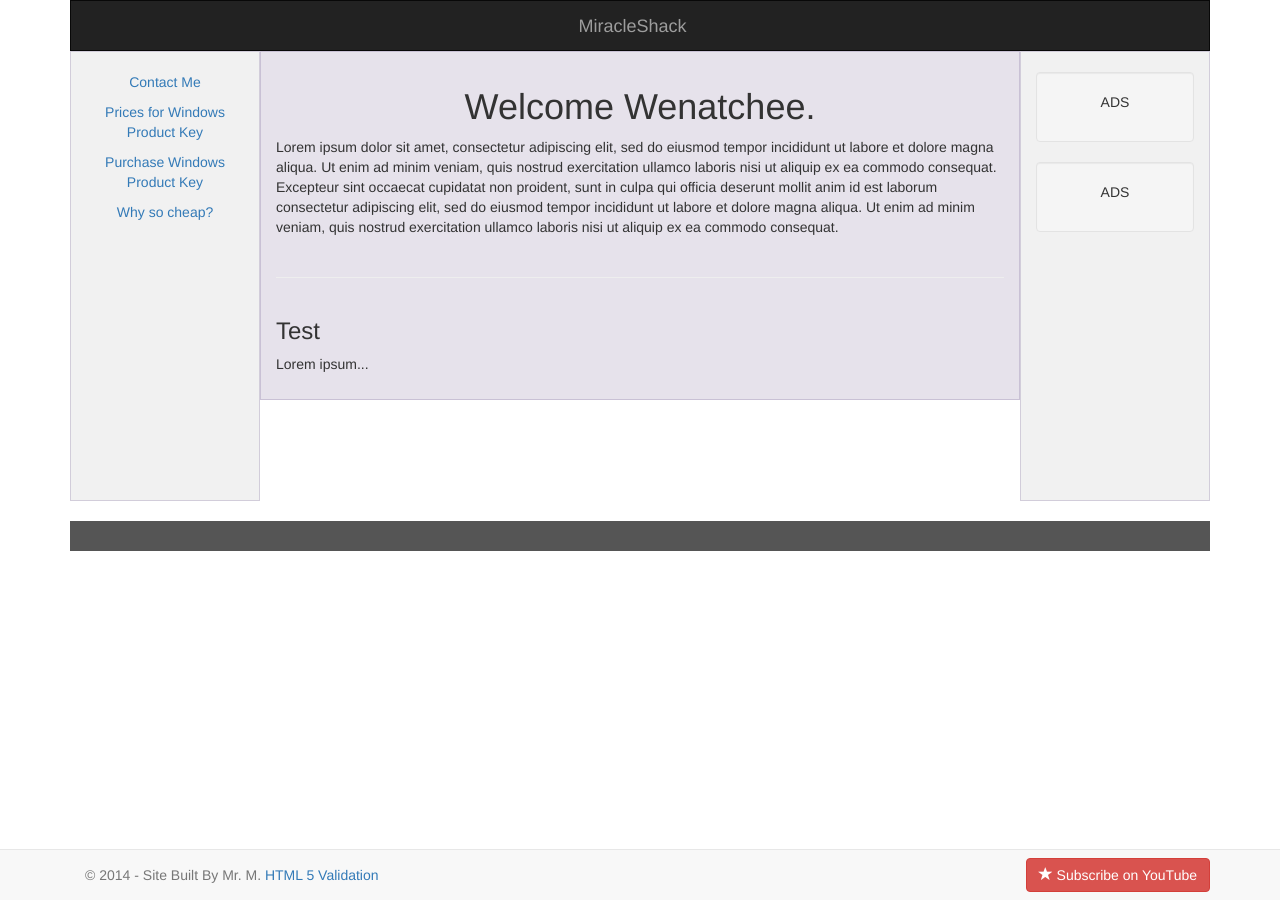
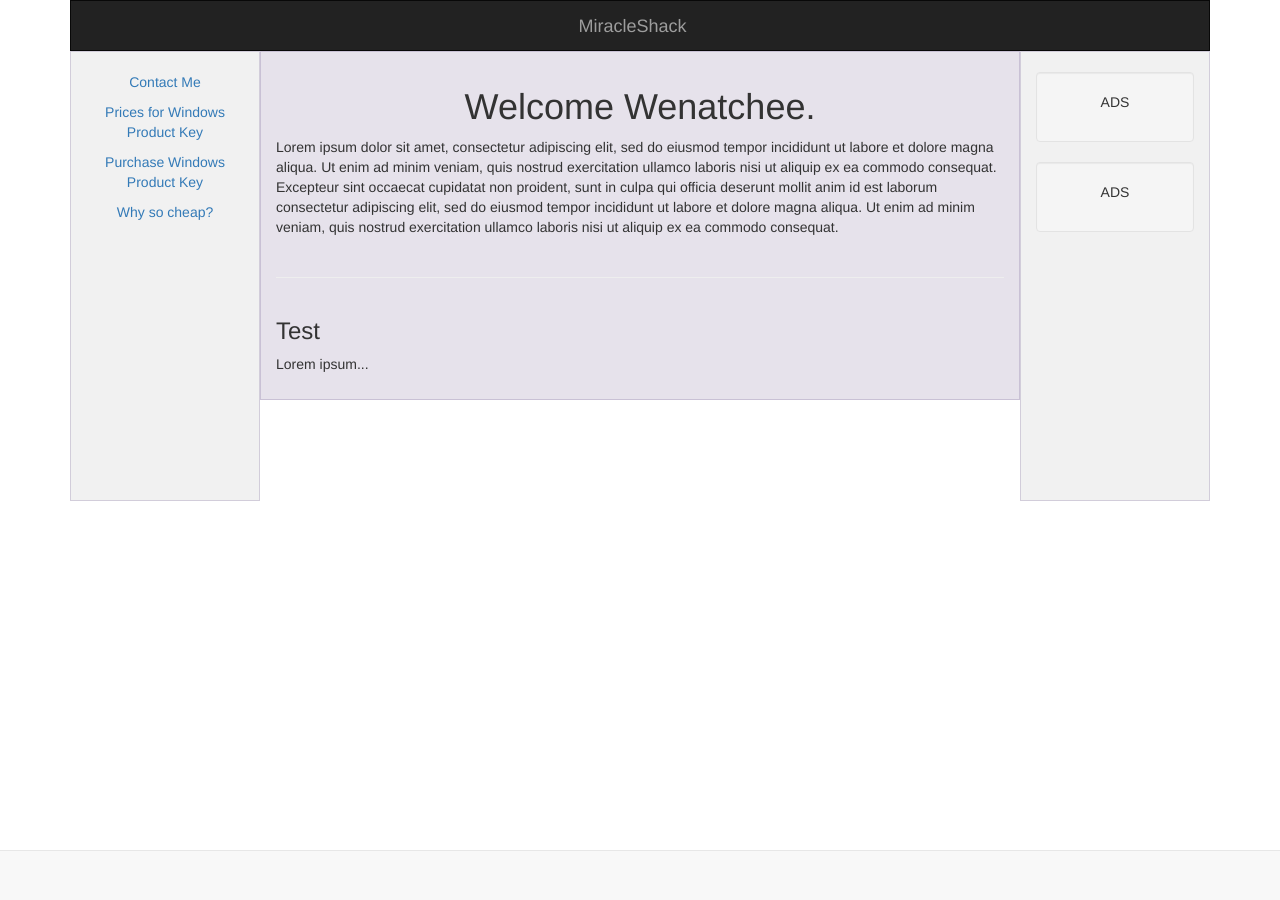
Before and after one commit to miracleshack/miracleshack.github.io, a Jekyll site: the page built from index.html, in a window 1280 px wide. Built offline with Jekyll 4.4.1, drawn with Linux system fonts in a browser that asks for light colours; nearby versions of some CDN libraries; library files that are not in the unit come from our copies; Markdown is read by kramdown in place of the engine named in the settings.

Commit message:
Update index.html

```diff
--- a/index.html
+++ b/index.html
@@ -132,17 +132,9 @@
     </div>
 
     <div id="bottom-cell">
-	  <footer class="container-fluid text-center">
 		<div class="navbar navbar-default navbar-fixed-bottom">
 		    <div class="container">
-		      <p class="navbar-text pull-left">© 2014 - Site Built By Mr. M.
-			   <a href="http://tinyurl.com/tbvalid" target="_blank" >HTML 5 Validation</a>
-		      </p>
-
-		      <a href="http://youtu.be/zJahlKPCL9g" class="navbar-btn btn-danger btn pull-right">
-		      <span class="glyphicon glyphicon-star"></span>  Subscribe on YouTube</a>
 		    </div>
-		</div>
 	  </footer>
     </div>
 </body>
```
